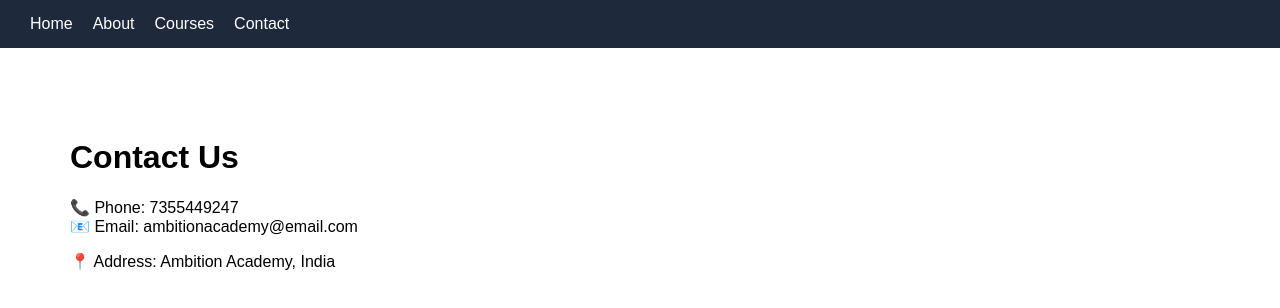
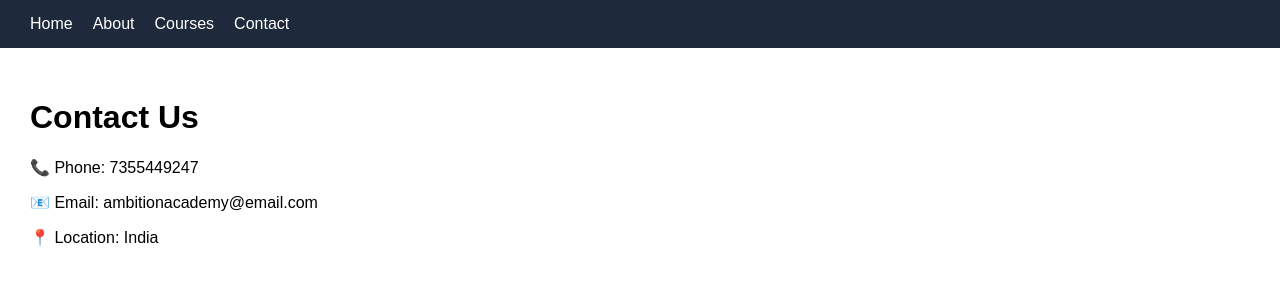
Before and after one commit to Badbloodyt/ambition-academy, a Next.js app: page /contact in a window 1280 px wide. Shown: the top 308 px of the page. Built offline with nearby package versions, Linux system fonts and the light colour scheme.

Commit message:
Simplify contact information display
Refactored contact information layout for better readability.

```diff
--- a/app/contact/page.tsx
+++ b/app/contact/page.tsx
@@ -1,16 +1,10 @@
 export default function Contact() {
   return (
-    <main style={{ padding: "40px", fontFamily: "Arial" }}>
+    <main>
       <h1>Contact Us</h1>
-
-      <p>
-        📞 Phone: 7355449247 <br />
-        📧 Email: ambitionacademy@email.com
-      </p>
-
-      <p>
-        📍 Address: Ambition Academy, India
-      </p>
+      <p>📞 Phone: 7355449247</p>
+      <p>📧 Email: ambitionacademy@email.com</p>
+      <p>📍 Location: India</p>
     </main>
   );
 }
```
